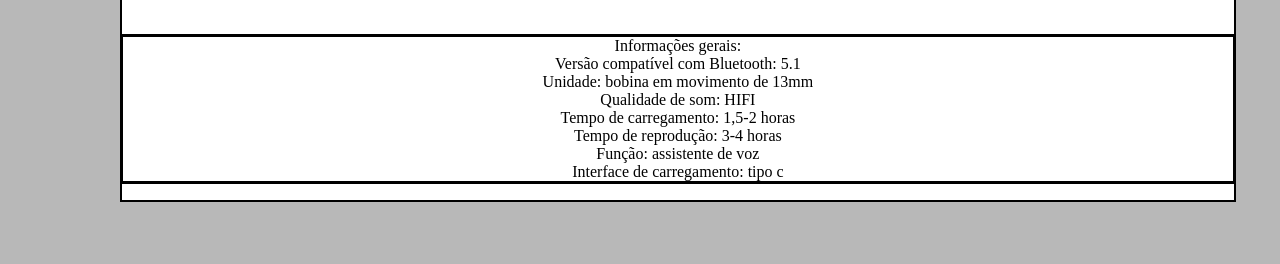
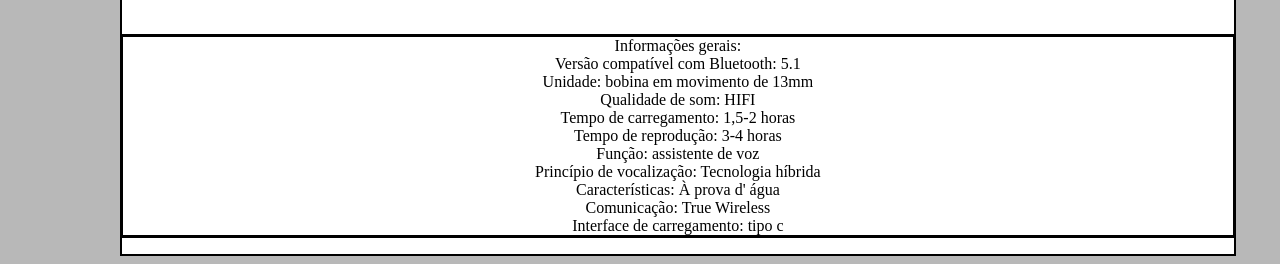
Before and after one commit to Julio7672/Fones_store, a plain HTML site: page 02.html in a window 1280 px wide. Shown: the part 722-986 px from the top of the page. Before the commit the page ends 932 px from the top, so only its background shows below. Drawn offline with nearby package versions, Linux system fonts and the light colour scheme.

Commit message:
esfssdfs

```diff
--- a/02.html
+++ b/02.html
@@ -34,6 +34,9 @@
             Tempo de carregamento: 1,5-2 horas<br>
             Tempo de reprodução: 3-4 horas<br>
             Função: assistente de voz<br>
+            Princípio de vocalização: Tecnologia híbrida<br>
+            Características: À prova d' água<br>
+            Comunicação: True Wireless<br>
             Interface de carregamento: tipo c</P>
     </form>
 
```
